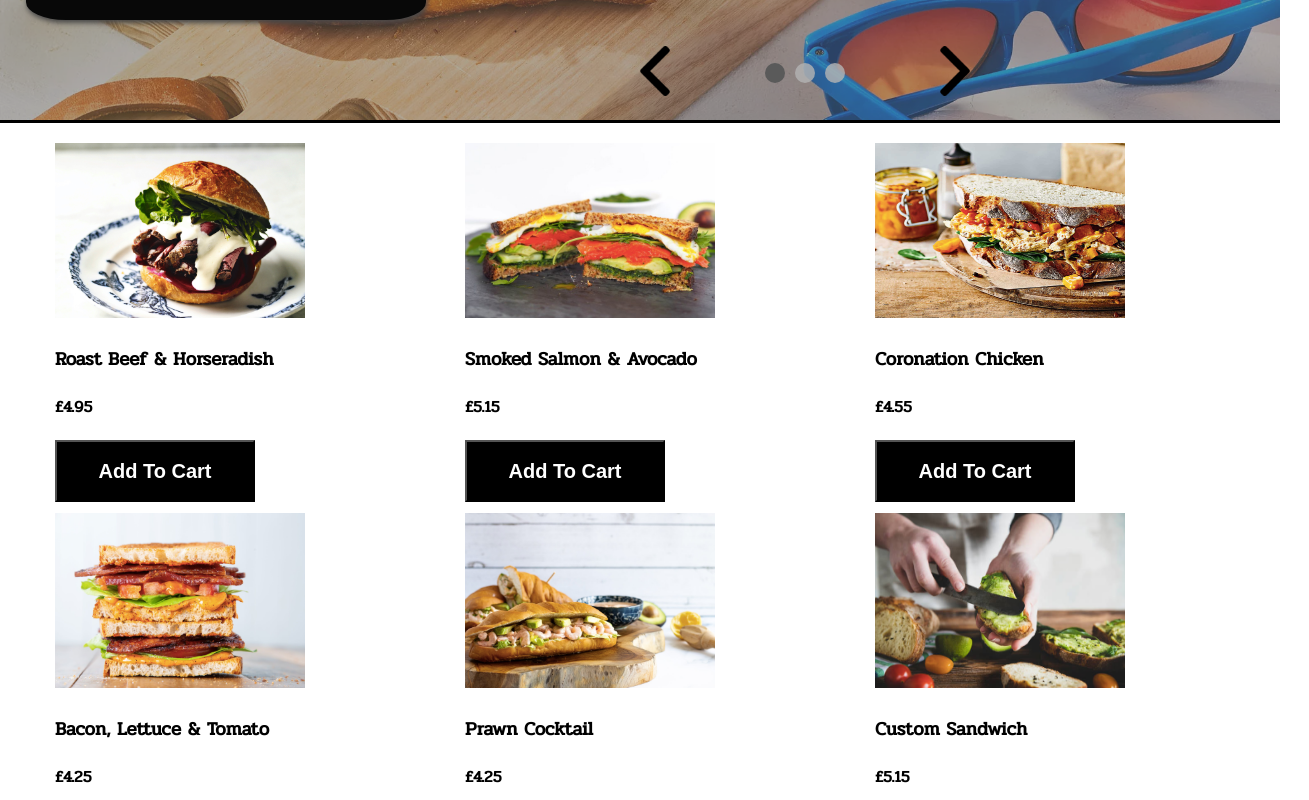
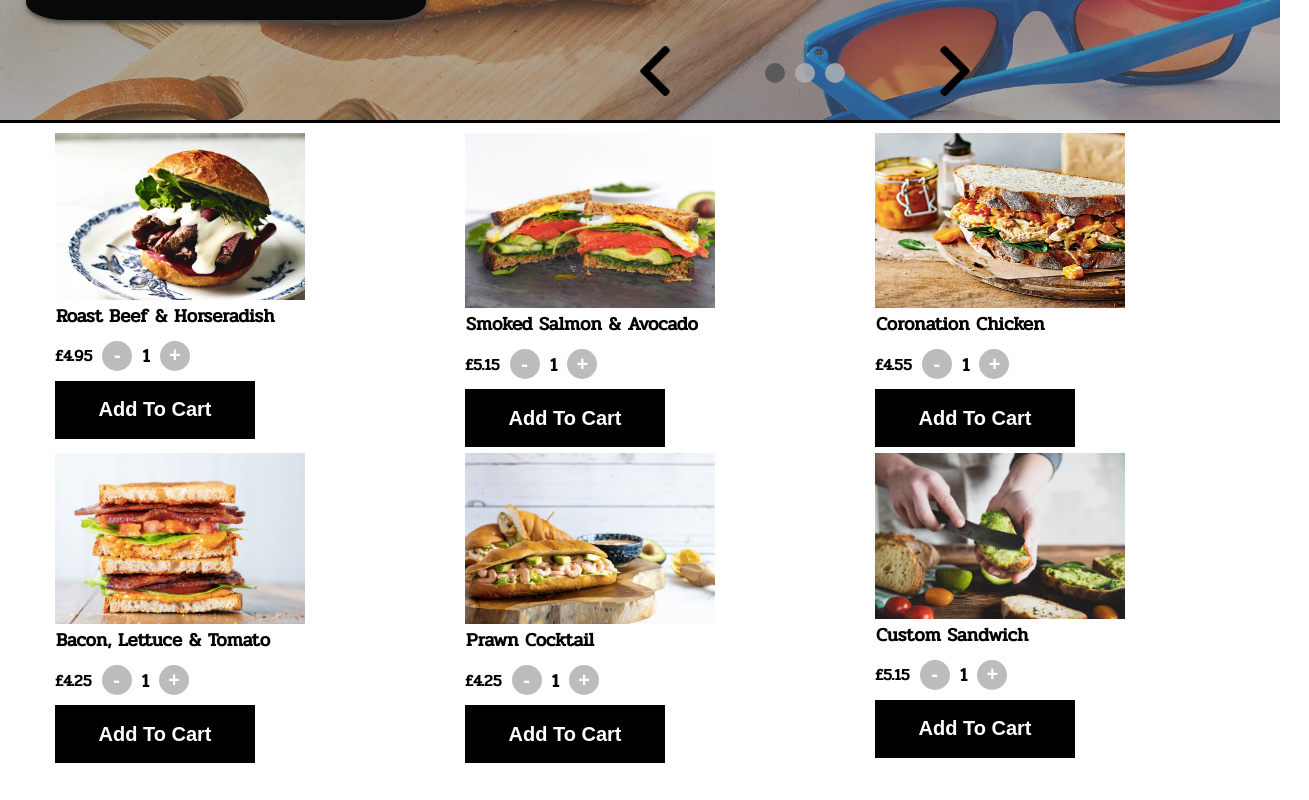
Before and after one commit to lukefowles/Sandoichi, a React (Create React App) app in the folder client-side/: page / in a window 1280 px wide. Shown: the part 680-1480 px from the top of the page, 1309 px wide, since content can reach past the window. Built offline with nearby package versions, Linux system fonts and the light colour scheme; grey boxes are pictures that could not be loaded.

Commit message:
items can now be added to an order which is an array and the total cost is calculated. TO DO: Make provisions for quantity of the items and keep the orders in session storage/maybe connect to the DB

```diff
--- a/client-side/src/components/AddToCart.js
+++ b/client-side/src/components/AddToCart.js
@@ -1,8 +1,20 @@
 import React from 'react';
+import {useDispatch, useSelector} from "react-redux"
+import {addItem, updateTotal} from "../redux-elements/orders"
 
-function AddToCart() {
+function AddToCart({item}) {
+
+    const dispatch = useDispatch();
+
+    const addCurrentItemAndUpdateTotal = (item) => {
+        dispatch(addItem(item))
+        dispatch(updateTotal())
+    }
+
+    console.log(useSelector(state => state.orders))
+
   return (
-      <button><h2>Add To Cart</h2></button>
+      <button onClick={() => addCurrentItemAndUpdateTotal(item)}><h2>Add To Cart</h2></button>
   );
 }
 
--- a/client-side/src/components/Product.js
+++ b/client-side/src/components/Product.js
@@ -1,15 +1,31 @@
 import React from 'react';
 import "../styles/productPage.css"
 import AddToCart from './AddToCart';
-
+import {useState} from "react";
 
 function Product({product}) {
+
+  const [quantity, setQuantity] = useState(1)
+
+  const handleAdd = () => {
+    setQuantity(quantity + 1)
+  }
+  const handleSubtract = () => {
+    if(quantity > 1){
+      setQuantity(quantity - 1)
+    }
+  }
 
   return (<div className="product">
       <img src={product.src} alt={product.name}/>
         <h3>{product.name}</h3>
+        <div className="quantity-controller">
         <h4>£{product.price}</h4>
-        <AddToCart/>
+        <button onClick={handleSubtract}>-</button>
+          <h3>{quantity}</h3>
+          <button onClick={handleAdd}>+</button>
+        </div>
+        <AddToCart item={product}/>
   </div>);
 }
 export default Product;
--- a/client-side/src/containers/ProductPage.js
+++ b/client-side/src/containers/ProductPage.js
@@ -22,7 +22,7 @@ function ProductPage({productType}) {
     })
 
 
-  return (<div id="sandwich-list" className="product-list">
+  return (<div className="product-list">
       {
           productList ?
 
--- /dev/null
+++ b/client-side/src/redux-elements/orders.js
@@ -0,0 +1,27 @@
+import {createSlice} from "@reduxjs/toolkit"
+
+export const orderSlice = createSlice({
+    name: "order",
+    initialState: {items:[], totalCost:0},
+    reducers:{addItem: (state, action) => {
+        action ?
+            state.items.push(action.payload)
+            :
+            state.items = state.items
+    },
+    updateTotal: (state) => {
+        if(state.items.length > 0){
+            let total = 0;
+            state.items.forEach(item => total += item.price)
+            state.totalCost = (Math.round(total * 100) / 100).toFixed(2);
+        }
+        else{
+        state.totalCost = 0;
+        }
+    }
+    }
+})
+
+export const {addItem, updateTotal} = orderSlice.actions
+
+export default orderSlice.reducer;
--- a/client-side/src/redux-elements/store.js
+++ b/client-side/src/redux-elements/store.js
@@ -2,13 +2,15 @@ import {configureStore, getDefaultMiddleware, isAsyncThunkAction} from "@reduxjs
 import carouselReducer from "./carousel";
 import userReducer from "./user";
 import productsReducer from "./products"
+import orderReducer from "./orders"
 import thunkMiddleware from "redux-thunk";
 
 const store = configureStore({
     reducer: {
         carousel: carouselReducer,
         user: userReducer,
-        products: productsReducer
+        products: productsReducer,
+        orders: orderReducer
     },
     middleware: (getDefaultMiddleware) => getDefaultMiddleware().concat(thunkMiddleware)
 });
--- a/client-side/src/styles/carousel.css
+++ b/client-side/src/styles/carousel.css
@@ -48,7 +48,6 @@
     margin: 5px;
     background:transparent;
     border:transparent;
-    cursor: pointer;
 }
 
 .indicators > button.indexIndicator {
--- a/client-side/src/styles/globals.css
+++ b/client-side/src/styles/globals.css
@@ -3,6 +3,10 @@
 html{
   scroll-behavior: smooth;
   scroll-padding-top: 10vh;
+}
+
+button{
+  cursor: pointer;
 }
 
 html,
--- a/client-side/src/styles/mainpage.css
+++ b/client-side/src/styles/mainpage.css
@@ -4,6 +4,8 @@ nav {
     justify-content: space-between;
     height: 10vh;
     align-items: center;
+    width: 100vw;
+    overflow-x:hidden;
 }
 .navbar{
     position: sticky;
--- a/client-side/src/styles/productPage.css
+++ b/client-side/src/styles/productPage.css
@@ -1,7 +1,9 @@
 .product{
     width: 350px;
-    height:350px;
+    height:300px;
     margin: 10px 30px 10px 30px;
+    display: flex;
+    flex-direction: column;
 }
 
 .product > img{
@@ -9,16 +11,41 @@
     height: 175px;
 }
 
+.product > h3 {
+    margin:1px;
+}
+
 .product-list{
     display: flex;
     width: 100vw;
     flex-wrap: wrap;
     justify-content: center;
-    padding: 10px;
 }
 
 button{
     background-color: black;
+    border: none;
     color:white;
-    width: 200px;
+    width: 200px;;
 }
+
+.quantity-controller{
+    display: flex;
+    align-items: center;
+    height: 50px;
+}
+
+.quantity-controller > button{
+    background-color: rgba(179, 179, 179, 0.884);
+    border-radius: 50%;
+    height: 30px;
+    width: 30px;
+    margin-left: 10px;
+    margin-right: 10px;
+    font-size: 20px;
+    font-weight: bold;
+}
+
+.quantity-controller > button:hover{
+    background-color: rgb(90, 90, 90);
+}
```
